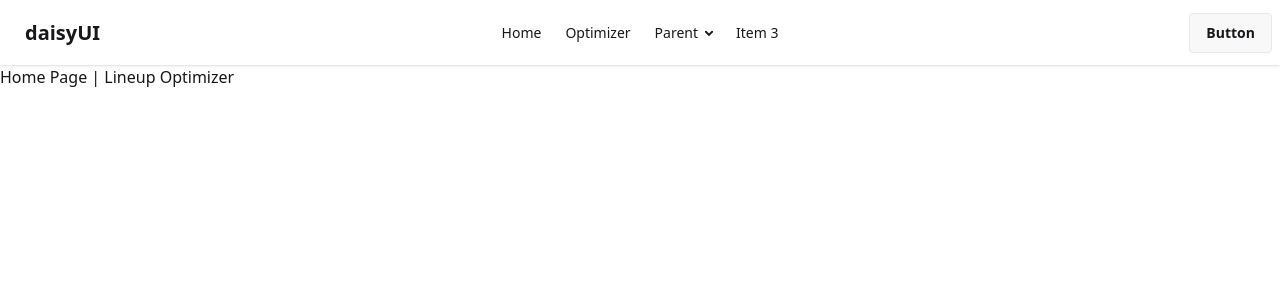
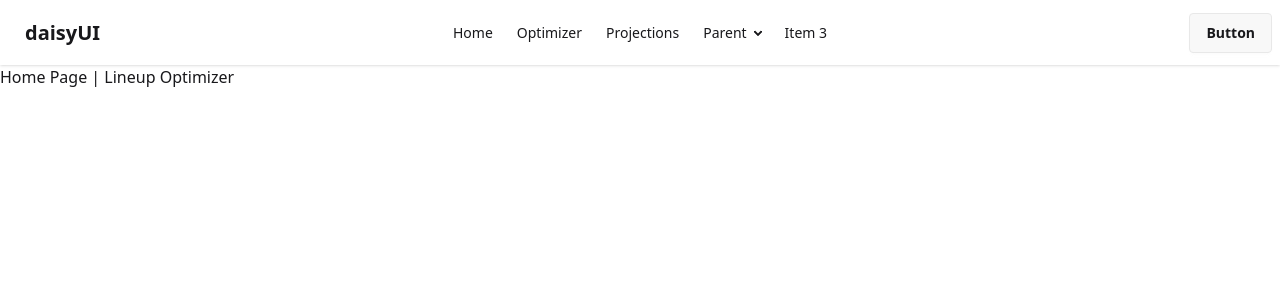
Before and after one commit to forwoodb/lineup-optimizer, a Next.js app: page / in a window 1280 px wide. Shown: the top 300 px of the page. Built offline with nearby package versions, Linux system fonts and the light colour scheme.

Commit message:
Added links to Projections page in Navbar component

```diff
--- a/app/components/Navbar.tsx
+++ b/app/components/Navbar.tsx
@@ -33,6 +33,9 @@ const Navbar = () => {
               <Link href={`/optimizer`}>Optimizer</Link>
             </li>
             <li>
+              <Link href={`/projections`}>Projections</Link>
+            </li>
+            <li>
               <a>Parent</a>
               <ul className="p-2">
                 <li>
@@ -57,6 +60,9 @@ const Navbar = () => {
           </li>
           <li>
             <Link href={`/optimizer`}>Optimizer</Link>
+          </li>
+          <li>
+            <Link href={`/projections`}>Projections</Link>
           </li>
           <li>
             <details>
```
Also changed, not shown: app/projections/page.tsx (renamed from app/projectios/page.tsx).
